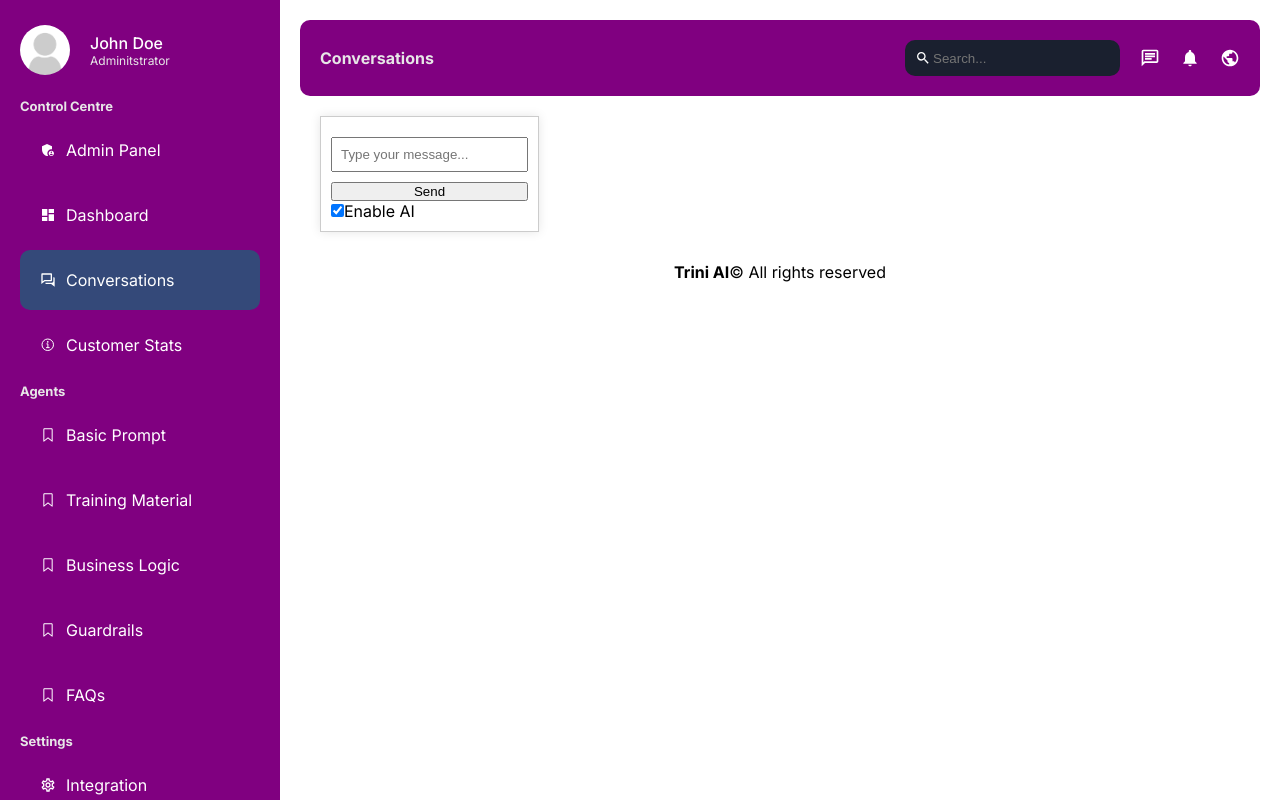
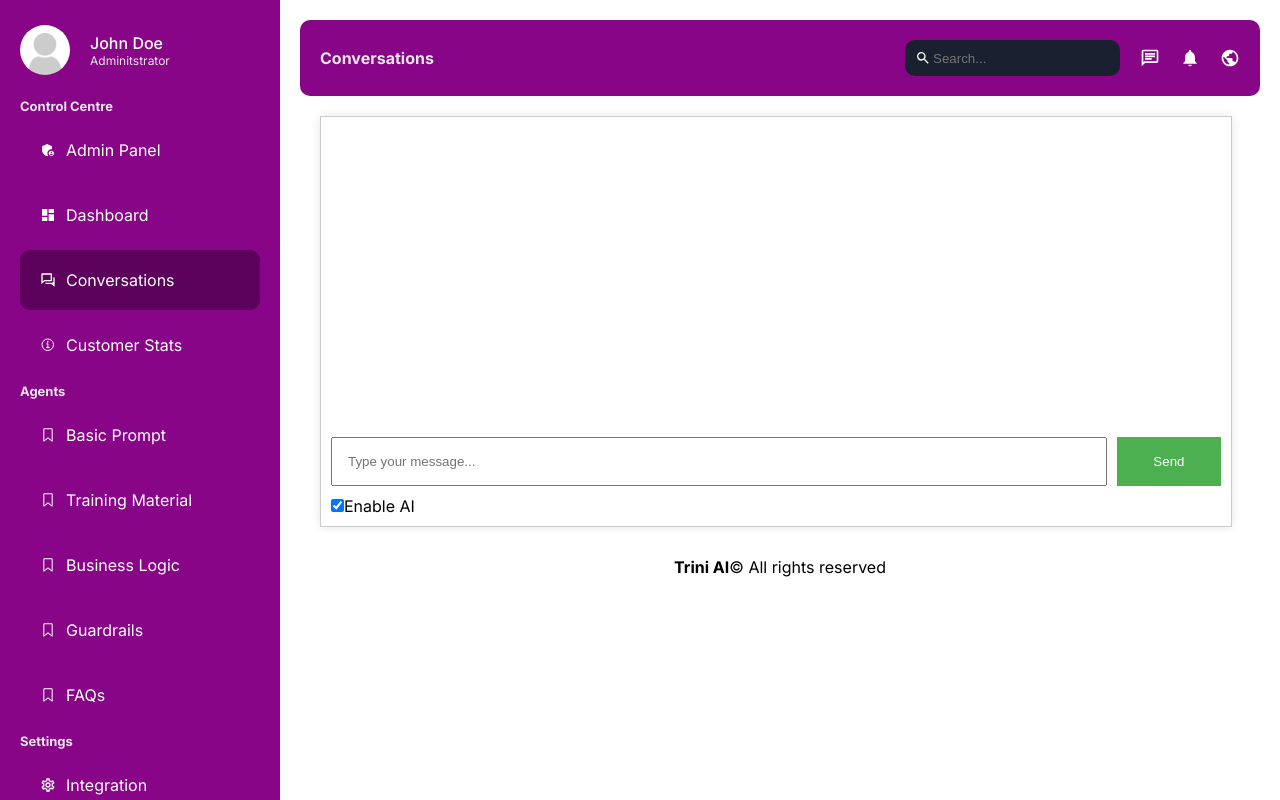
Before and after one commit to ashar-py/Admin-Dashboard, a Next.js app: page /dashboard/conversations in a window 1280 px wide. Shown: the top 800 px of the page. Built offline with nearby package versions, Linux system fonts and the light colour scheme.

Commit message:
Minor changes

```diff
--- a/app/dashboard/conversations/page.jsx
+++ b/app/dashboard/conversations/page.jsx
@@ -52,7 +52,7 @@ const Chatbot = () => {
     <div className={styles.chatbotContainer}>
       <div id="chat-container" className={styles.chatContainer}>
         {messages.map((msg, index) => (
-          <ChatMessage key={index} message={msg.message} isBot={msg.isBot} />
+          <ChatMessage className={styles.chatMessage} key={index} message={msg.message} isBot={msg.isBot} />
         ))}
       </div>
       <div className={styles.inputContainer}>
@@ -64,7 +64,7 @@ const Chatbot = () => {
         />
         <button onClick={sendMessage}>Send</button>
       </div>
-      <ToggleSwitch isEnabled={isEnabled} toggleSwitch={toggleSwitch} />
+      <ToggleSwitch className={styles.toggleSwitch} isEnabled={isEnabled} toggleSwitch={toggleSwitch} />
     </div>
   );
 };
--- a/app/ui/dashboard/conversations/conversations.module.css
+++ b/app/ui/dashboard/conversations/conversations.module.css
@@ -48,17 +48,17 @@
   /* styles/chatbot.module.css */
 /* styles/chatbot.module.css */
 .chatbotContainer {
-  width: fit-content;
+  width: 95%;
   border: 1px solid #ccc;
   box-shadow: 0px 0px 10px rgba(0, 0, 0, 0.1);
   margin: 20px;
-
   padding: 10px;
 }
 
 .chatContainer {
   max-height: 300px;
   overflow-y: auto;
+  height: 90vh;
 }
 
 .chatMessage {
@@ -77,22 +77,25 @@
 
 .inputContainer {
   display: flex;
-  flex-direction: column;
+  /* flex-direction: column; */
   margin-top: 10px;
+  gap: 10px;
 }
 
 .inputContainer input {
-  flex: 1;
-  padding: 8px;
+  flex: 10;
+  padding: 15px;
   margin-bottom: 10px;
 }
 
-.buttonContainer button {
-  padding: 8px;
-  background-color: #4caf50;
+.inputContainer button {
+  flex:1;
+  padding: 15px;
+  background: #4caf50;
   color: #fff;
   border: none;
   cursor: pointer;
+  margin-bottom: 10px;
 }
 
 .toggleSwitch {
--- a/app/ui/dashboard/dashboard.module.css
+++ b/app/ui/dashboard/dashboard.module.css
@@ -6,7 +6,6 @@
     flex: 1;
     background-color: var(--bg);
     color: white;
-    background-color: purple;
     padding: 20px;
     min-height: 100vh;
 }
--- a/app/ui/dashboard/navbar/navbar.module.css
+++ b/app/ui/dashboard/navbar/navbar.module.css
@@ -37,7 +37,7 @@
 .container {
     padding: 20px;
     border-radius: 10px;
-    background-color:  purple;
+    background-color:  var(--bg);
     color: var(--text);
     display: flex;
     align-items: center;
--- a/app/ui/globals.css
+++ b/app/ui/globals.css
@@ -1,6 +1,6 @@
 :root{
-  --bg: #283657;
-  --bgSoft: #344979;
+  --bg: #880588;
+  --bgSoft: #5c025c;
   --text: white;
   --textSoft: rgb(231, 231, 231);
 }
--- a/package.json
+++ b/package.json
@@ -9,12 +9,9 @@
     "lint": "next lint"
   },
   "dependencies": {
-<<<<<<< HEAD
-    "axios": "^1.6.6",
-=======
     "@nextui-org/react": "^2.2.9",
     "@nextui-org/table": "^2.0.28",
->>>>>>> 67dadd97dc8bc7fa146f5ade93a00203fe6b8da5
+    "axios": "^1.6.6",
     "next": "14.0.4",
     "react": "^18",
     "react-dom": "^18",
```
Also changed, not shown: 1 other file (tests, documents, lock files or other folders).
